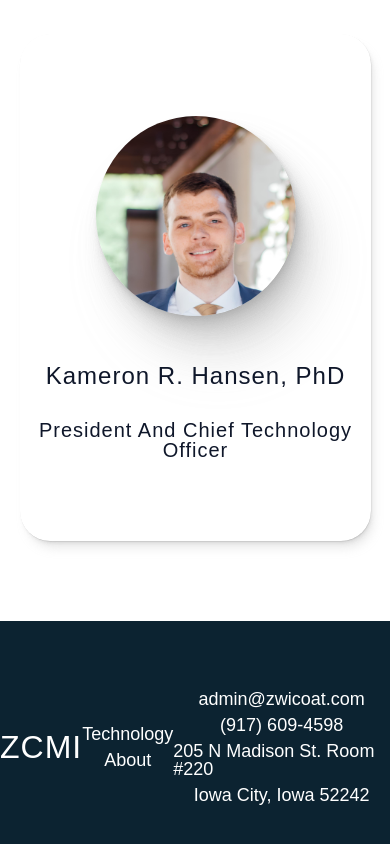
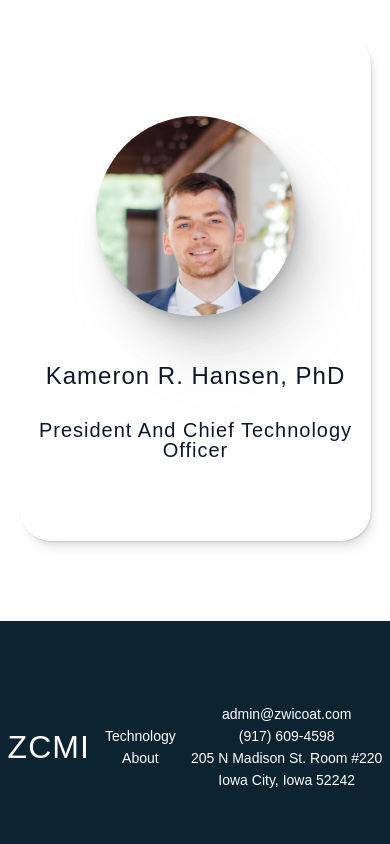
Before and after one commit to notacoham/zwicoat, a React (Vite) app: page /about in a window 390 px wide. Shown: the part 3592-4436 px from the top of the page. Built offline with nearby package versions, Linux system fonts and the light colour scheme; a web font is replaced by a local one.

Commit message:
adjust styling for mobile

```diff
--- a/src/assets/wrappers/FooterWrapper.js
+++ b/src/assets/wrappers/FooterWrapper.js
@@ -34,7 +34,7 @@ const Wrapper = styled.nav`
   .footer-link {
     color: var(--white);
     text-decoration: none;
-    font-size: 18px;
+    font-size: 14px;
   }
 
   .footer-link:hover {
@@ -52,7 +52,7 @@ const Wrapper = styled.nav`
   }
 
   .footer-contacts {
-    font-size: 18px;
+    font-size: 14px;
     color: var(--white);
   }
 
--- a/src/assets/wrappers/HeroWrapper.js
+++ b/src/assets/wrappers/HeroWrapper.js
@@ -5,7 +5,7 @@ const Wrapper = styled.nav`
     display: flex;
     flex-direction: column;
     justify-content: center;
-    width: 50vw;
+    width: 80vw;
     height: 100vh;
     gap: 1.5rem;
   }
@@ -15,9 +15,8 @@ const Wrapper = styled.nav`
   }
 
   .hero-header {
-    font-size: 48px;
+    font-size: 36px;
     font-weight: 500;
-    /* color: var(--black); */
     font-family: 'SUSE', sans-serif;
 
     /* gradient text */
@@ -53,6 +52,7 @@ const Wrapper = styled.nav`
     .hero-header {
       font-size: 48px;
       font-weight: 600;
+
       color: var(--black);
       font-family: 'SUSE', sans-serif;
       background: linear-gradient(to right, #0165fc, #ff10f0);
--- a/src/components/TeamMember.jsx
+++ b/src/components/TeamMember.jsx
@@ -1,36 +1,7 @@
 import React from 'react';
-import ReactFlipCard from 'reactjs-flip-card';
 
 const TeamMember = ({ name, title, img, bio }) => {
-  const styles = {
-    card: {
-      display: 'flex',
-      flexDirection: 'column',
-      alignItems: 'center',
-      gap: '2rem',
-      height: '100%',
-      padding: '1rem',
-    },
-  };
-
   return (
-    // <ReactFlipCard
-    //   frontStyle={styles.card}
-    //   backStyle={styles.card}
-    //   frontComponent={
-    //     <div className="member-front">
-    //       <img className="slide-img" src={img} alt={name} />
-    //       <h1 className="member-name">{name}</h1>
-    //       <h2 className="member-title">{title}</h2>
-    //     </div>
-    //   }
-    //   backComponent={
-    //     <div className="member-back">
-    //       <p className="member-bio">{bio}</p>
-    //     </div>
-    //   }
-    // />
-
     <div className="single-member appear-up">
       <img className="slide-img" src={img} alt={name} />
       <h1 className="member-name">{name}</h1>
```
